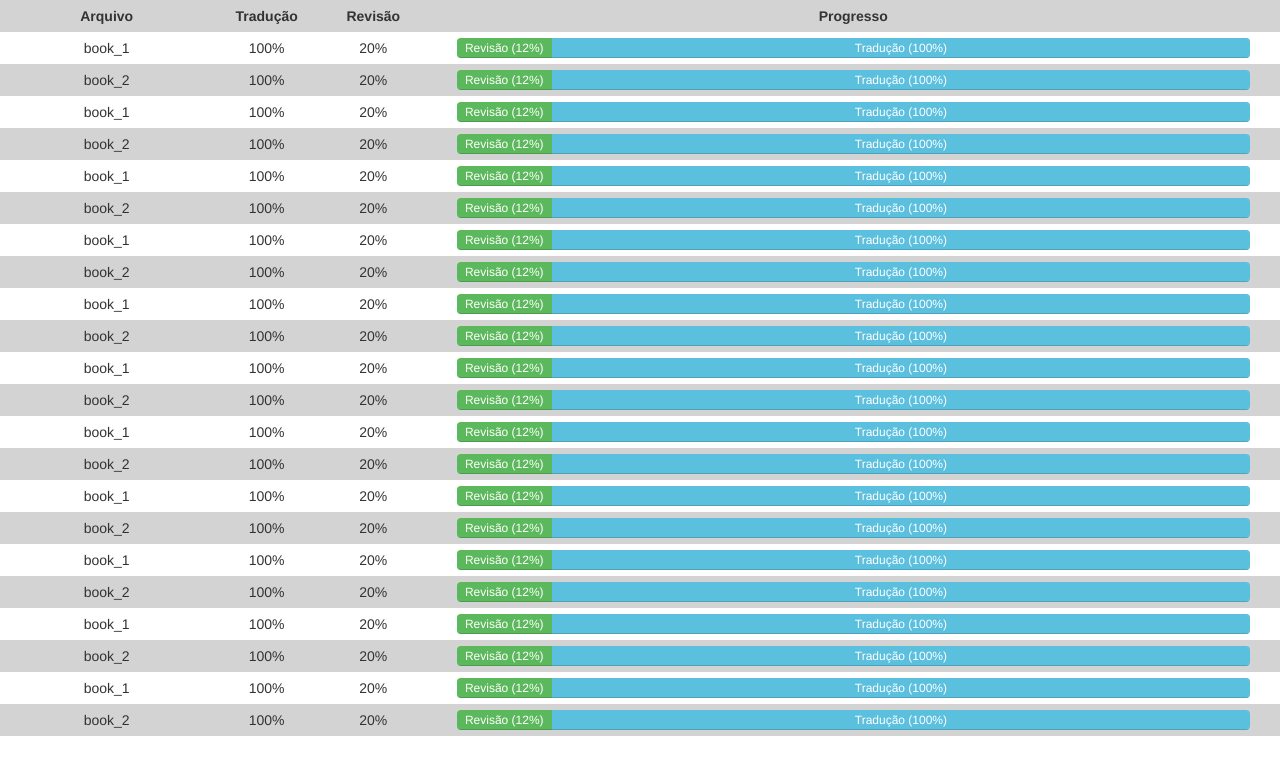
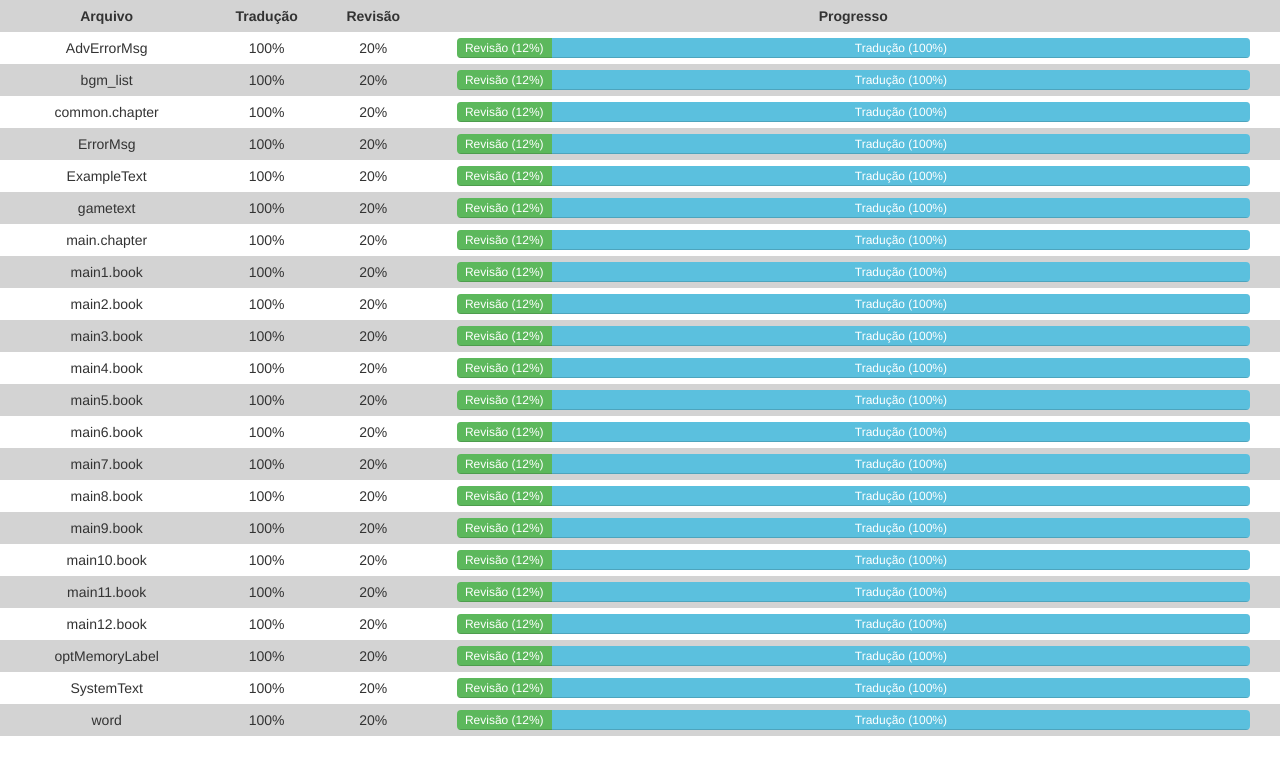
Before and after one commit to Heruzinyo/Misc, a plain HTML site: page index.html in a window 1280 px wide. Drawn offline with nearby package versions, Linux system fonts and the light colour scheme.

Commit message:
Update index.html

```diff
--- a/index.html
+++ b/index.html
@@ -26,7 +26,7 @@
   <div class="row" style="background-color:white;height:6px"></div>
 
   <div class="row">
-    <div class="col-sm-2 text-center" style="background-color:white">book_1</div>
+    <div class="col-sm-2 text-center" style="background-color:white">AdvErrorMsg</div>
     <div class="col-sm-1 text-center" style="background-color:white">100%</div>
     <div class="col-sm-1 text-center" style="background-color:white">20%</div>
     <div class="col-sm-8" style="background-color:white;height:20px">
@@ -44,7 +44,7 @@
   <div class="row" style="background-color:lightgray;height:6px"></div>
 
   <div class="row">
-    <div class="col-sm-2 text-center" style="background-color:lightgray;">book_2</div>
+    <div class="col-sm-2 text-center" style="background-color:lightgray;">bgm_list</div>
     <div class="col-sm-1 text-center" style="background-color:lightgray;">100%</div>
     <div class="col-sm-1 text-center" style="background-color:lightgray;">20%</div>
     <div class="col-sm-8" style="background-color:lightgray">
@@ -62,7 +62,7 @@
   <div class="row" style="background-color:white;height:6px"></div>
 
   <div class="row">
-    <div class="col-sm-2 text-center" style="background-color:white">book_1</div>
+    <div class="col-sm-2 text-center" style="background-color:white">common.chapter</div>
     <div class="col-sm-1 text-center" style="background-color:white">100%</div>
     <div class="col-sm-1 text-center" style="background-color:white">20%</div>
     <div class="col-sm-8" style="background-color:white;height:20px">
@@ -80,7 +80,7 @@
   <div class="row" style="background-color:lightgray;height:6px"></div>
 
   <div class="row">
-    <div class="col-sm-2 text-center" style="background-color:lightgray;">book_2</div>
+    <div class="col-sm-2 text-center" style="background-color:lightgray;">ErrorMsg</div>
     <div class="col-sm-1 text-center" style="background-color:lightgray;">100%</div>
     <div class="col-sm-1 text-center" style="background-color:lightgray;">20%</div>
     <div class="col-sm-8" style="background-color:lightgray">
@@ -98,7 +98,7 @@
   <div class="row" style="background-color:white;height:6px"></div>
 
   <div class="row">
-    <div class="col-sm-2 text-center" style="background-color:white">book_1</div>
+    <div class="col-sm-2 text-center" style="background-color:white">ExampleText</div>
     <div class="col-sm-1 text-center" style="background-color:white">100%</div>
     <div class="col-sm-1 text-center" style="background-color:white">20%</div>
     <div class="col-sm-8" style="background-color:white;height:20px">
@@ -116,7 +116,7 @@
   <div class="row" style="background-color:lightgray;height:6px"></div>
 
   <div class="row">
-    <div class="col-sm-2 text-center" style="background-color:lightgray;">book_2</div>
+    <div class="col-sm-2 text-center" style="background-color:lightgray;">gametext</div>
     <div class="col-sm-1 text-center" style="background-color:lightgray;">100%</div>
     <div class="col-sm-1 text-center" style="background-color:lightgray;">20%</div>
     <div class="col-sm-8" style="background-color:lightgray">
@@ -134,7 +134,7 @@
   <div class="row" style="background-color:white;height:6px"></div>
 
   <div class="row">
-    <div class="col-sm-2 text-center" style="background-color:white">book_1</div>
+    <div class="col-sm-2 text-center" style="background-color:white">main.chapter</div>
     <div class="col-sm-1 text-center" style="background-color:white">100%</div>
     <div class="col-sm-1 text-center" style="background-color:white">20%</div>
     <div class="col-sm-8" style="background-color:white;height:20px">
@@ -152,7 +152,7 @@
   <div class="row" style="background-color:lightgray;height:6px"></div>
 
   <div class="row">
-    <div class="col-sm-2 text-center" style="background-color:lightgray;">book_2</div>
+    <div class="col-sm-2 text-center" style="background-color:lightgray;">main1.book</div>
     <div class="col-sm-1 text-center" style="background-color:lightgray;">100%</div>
     <div class="col-sm-1 text-center" style="background-color:lightgray;">20%</div>
     <div class="col-sm-8" style="background-color:lightgray">
@@ -170,7 +170,7 @@
   <div class="row" style="background-color:white;height:6px"></div>
 
   <div class="row">
-    <div class="col-sm-2 text-center" style="background-color:white">book_1</div>
+    <div class="col-sm-2 text-center" style="background-color:white">main2.book</div>
     <div class="col-sm-1 text-center" style="background-color:white">100%</div>
     <div class="col-sm-1 text-center" style="background-color:white">20%</div>
     <div class="col-sm-8" style="background-color:white;height:20px">
@@ -188,7 +188,7 @@
   <div class="row" style="background-color:lightgray;height:6px"></div>
 
   <div class="row">
-    <div class="col-sm-2 text-center" style="background-color:lightgray;">book_2</div>
+    <div class="col-sm-2 text-center" style="background-color:lightgray;">main3.book</div>
     <div class="col-sm-1 text-center" style="background-color:lightgray;">100%</div>
     <div class="col-sm-1 text-center" style="background-color:lightgray;">20%</div>
     <div class="col-sm-8" style="background-color:lightgray">
@@ -206,7 +206,7 @@
   <div class="row" style="background-color:white;height:6px"></div>
 
   <div class="row">
-    <div class="col-sm-2 text-center" style="background-color:white">book_1</div>
+    <div class="col-sm-2 text-center" style="background-color:white">main4.book</div>
     <div class="col-sm-1 text-center" style="background-color:white">100%</div>
     <div class="col-sm-1 text-center" style="background-color:white">20%</div>
     <div class="col-sm-8" style="background-color:white;height:20px">
@@ -224,7 +224,7 @@
   <div class="row" style="background-color:lightgray;height:6px"></div>
 
   <div class="row">
-    <div class="col-sm-2 text-center" style="background-color:lightgray;">book_2</div>
+    <div class="col-sm-2 text-center" style="background-color:lightgray;">main5.book</div>
     <div class="col-sm-1 text-center" style="background-color:lightgray;">100%</div>
     <div class="col-sm-1 text-center" style="background-color:lightgray;">20%</div>
     <div class="col-sm-8" style="background-color:lightgray">
@@ -242,7 +242,7 @@
   <div class="row" style="background-color:white;height:6px"></div>
 
   <div class="row">
-    <div class="col-sm-2 text-center" style="background-color:white">book_1</div>
+    <div class="col-sm-2 text-center" style="background-color:white">main6.book</div>
     <div class="col-sm-1 text-center" style="background-color:white">100%</div>
     <div class="col-sm-1 text-center" style="background-color:white">20%</div>
     <div class="col-sm-8" style="background-color:white;height:20px">
@@ -260,7 +260,7 @@
   <div class="row" style="background-color:lightgray;height:6px"></div>
 
   <div class="row">
-    <div class="col-sm-2 text-center" style="background-color:lightgray;">book_2</div>
+    <div class="col-sm-2 text-center" style="background-color:lightgray;">main7.book</div>
     <div class="col-sm-1 text-center" style="background-color:lightgray;">100%</div>
     <div class="col-sm-1 text-center" style="background-color:lightgray;">20%</div>
     <div class="col-sm-8" style="background-color:lightgray">
@@ -278,7 +278,7 @@
   <div class="row" style="background-color:white;height:6px"></div>
 
   <div class="row">
-    <div class="col-sm-2 text-center" style="background-color:white">book_1</div>
+    <div class="col-sm-2 text-center" style="background-color:white">main8.book</div>
     <div class="col-sm-1 text-center" style="background-color:white">100%</div>
     <div class="col-sm-1 text-center" style="background-color:white">20%</div>
     <div class="col-sm-8" style="background-color:white;height:20px">
@@ -296,7 +296,7 @@
   <div class="row" style="background-color:lightgray;height:6px"></div>
 
   <div class="row">
-    <div class="col-sm-2 text-center" style="background-color:lightgray;">book_2</div>
+    <div class="col-sm-2 text-center" style="background-color:lightgray;">main9.book</div>
     <div class="col-sm-1 text-center" style="background-color:lightgray;">100%</div>
     <div class="col-sm-1 text-center" style="background-color:lightgray;">20%</div>
     <div class="col-sm-8" style="background-color:lightgray">
@@ -314,7 +314,7 @@
   <div class="row" style="background-color:white;height:6px"></div>
 
   <div class="row">
-    <div class="col-sm-2 text-center" style="background-color:white">book_1</div>
+    <div class="col-sm-2 text-center" style="background-color:white">main10.book</div>
     <div class="col-sm-1 text-center" style="background-color:white">100%</div>
     <div class="col-sm-1 text-center" style="background-color:white">20%</div>
     <div class="col-sm-8" style="background-color:white;height:20px">
@@ -332,7 +332,7 @@
   <div class="row" style="background-color:lightgray;height:6px"></div>
 
   <div class="row">
-    <div class="col-sm-2 text-center" style="background-color:lightgray;">book_2</div>
+    <div class="col-sm-2 text-center" style="background-color:lightgray;">main11.book</div>
     <div class="col-sm-1 text-center" style="background-color:lightgray;">100%</div>
     <div class="col-sm-1 text-center" style="background-color:lightgray;">20%</div>
     <div class="col-sm-8" style="background-color:lightgray">
@@ -350,7 +350,7 @@
   <div class="row" style="background-color:white;height:6px"></div>
 
   <div class="row">
-    <div class="col-sm-2 text-center" style="background-color:white">book_1</div>
+    <div class="col-sm-2 text-center" style="background-color:white">main12.book</div>
     <div class="col-sm-1 text-center" style="background-color:white">100%</div>
     <div class="col-sm-1 text-center" style="background-color:white">20%</div>
     <div class="col-sm-8" style="background-color:white;height:20px">
@@ -368,7 +368,7 @@
   <div class="row" style="background-color:lightgray;height:6px"></div>
 
   <div class="row">
-    <div class="col-sm-2 text-center" style="background-color:lightgray;">book_2</div>
+    <div class="col-sm-2 text-center" style="background-color:lightgray;">optMemoryLabel</div>
     <div class="col-sm-1 text-center" style="background-color:lightgray;">100%</div>
     <div class="col-sm-1 text-center" style="background-color:lightgray;">20%</div>
     <div class="col-sm-8" style="background-color:lightgray">
@@ -386,7 +386,7 @@
   <div class="row" style="background-color:white;height:6px"></div>
 
   <div class="row">
-    <div class="col-sm-2 text-center" style="background-color:white">book_1</div>
+    <div class="col-sm-2 text-center" style="background-color:white">SystemText</div>
     <div class="col-sm-1 text-center" style="background-color:white">100%</div>
     <div class="col-sm-1 text-center" style="background-color:white">20%</div>
     <div class="col-sm-8" style="background-color:white;height:20px">
@@ -404,7 +404,7 @@
   <div class="row" style="background-color:lightgray;height:6px"></div>
 
   <div class="row">
-    <div class="col-sm-2 text-center" style="background-color:lightgray;">book_2</div>
+    <div class="col-sm-2 text-center" style="background-color:lightgray;">word</div>
     <div class="col-sm-1 text-center" style="background-color:lightgray;">100%</div>
     <div class="col-sm-1 text-center" style="background-color:lightgray;">20%</div>
     <div class="col-sm-8" style="background-color:lightgray">
```
